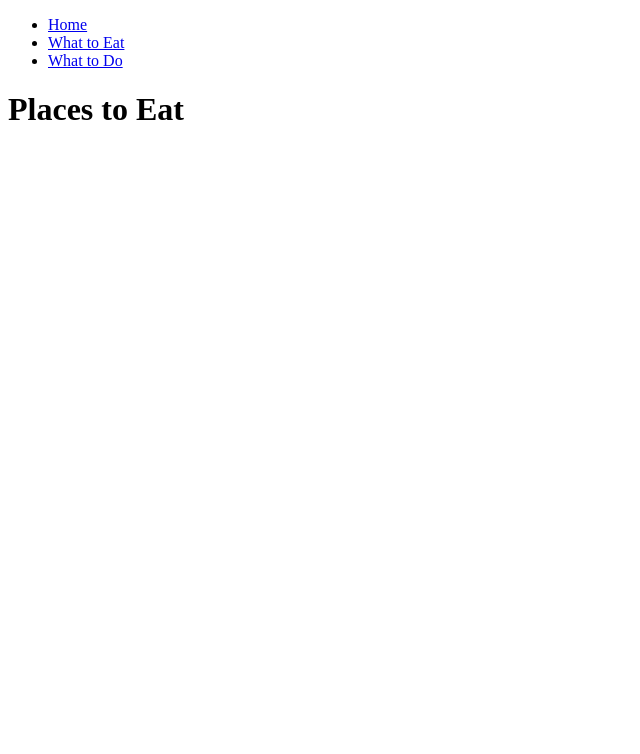
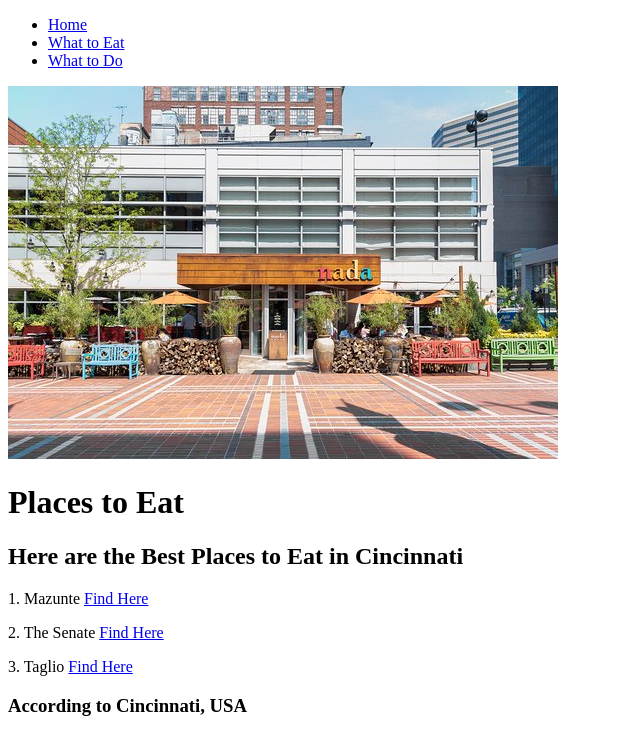
Before and after one commit to ETBD-Miami/yarnetskyims222-road-trip-project-harri538-1, a plain HTML site: page eat.html in a window 1280 px wide. Shown: the whole page, without its empty margins (0-640 px from the left). Drawn offline with Linux system fonts and the light colour scheme.

Commit message:
eat info updated

```diff
--- a/eat.html
+++ b/eat.html
@@ -19,7 +19,13 @@
             <li><a href="do.html">What to Do</a></li>
         </ul>
     </nav>
+    <img src="images/nada-cincinnati-oh.jpg" alt="Nada Restaurant">
     <h1>Places to Eat</h1>
+    <h2>Here are the Best Places to Eat in Cincinnati</h2>
+    <p>1. Mazunte <a href="https://centro.mazuntetacos.com/">Find Here</a></p>
+    <p>2. The Senate <a href="http://senatepub.com/">Find Here</a></p>
+    <p>3. Taglio <a href="http://www.eattaglio.com/">Find Here</a></p>
+    <h3>According to Cincinnati, USA</h3>
     <!-- CONTENT APPEARING ON THE SCREEN GOES BETWEEN THE BODY TAGS. This is an html comment. you may delete it. -->
 
 </body>
```
Also changed, not shown: do.html (+1 -1 lines), images/nada-cincinnati-oh.jpg (added).
